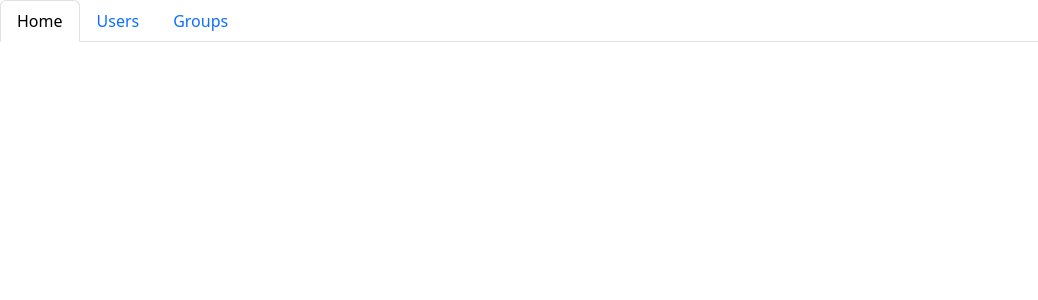
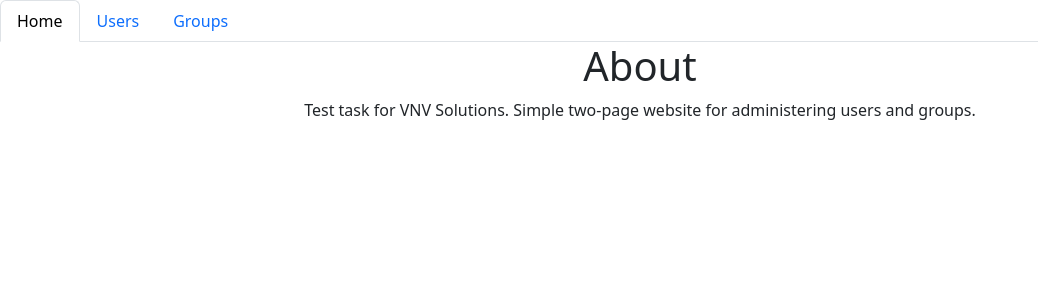
Before and after one commit to CrazyProger1/TestTask-1, a React (Create React App) app in the folder client/: page / in a window 1280 px wide. Shown: the top 300 px of the page, without its empty margins (0-1038 px from the left). Built offline with nearby package versions, Linux system fonts and the light colour scheme.

Commit message:
Add: simplest main page

```diff
--- a/client/src/pages/MainPage.jsx
+++ b/client/src/pages/MainPage.jsx
@@ -4,6 +4,11 @@ import PageWrapper from '../components/PageWrapper';
 
 const MainPage = () =>
     <PageWrapper>
+        <h1>About</h1>
+        <p>
+            Test task for VNV Solutions.
+            Simple two-page website for administering users and groups.
+        </p>
     </PageWrapper>
 
 
```
